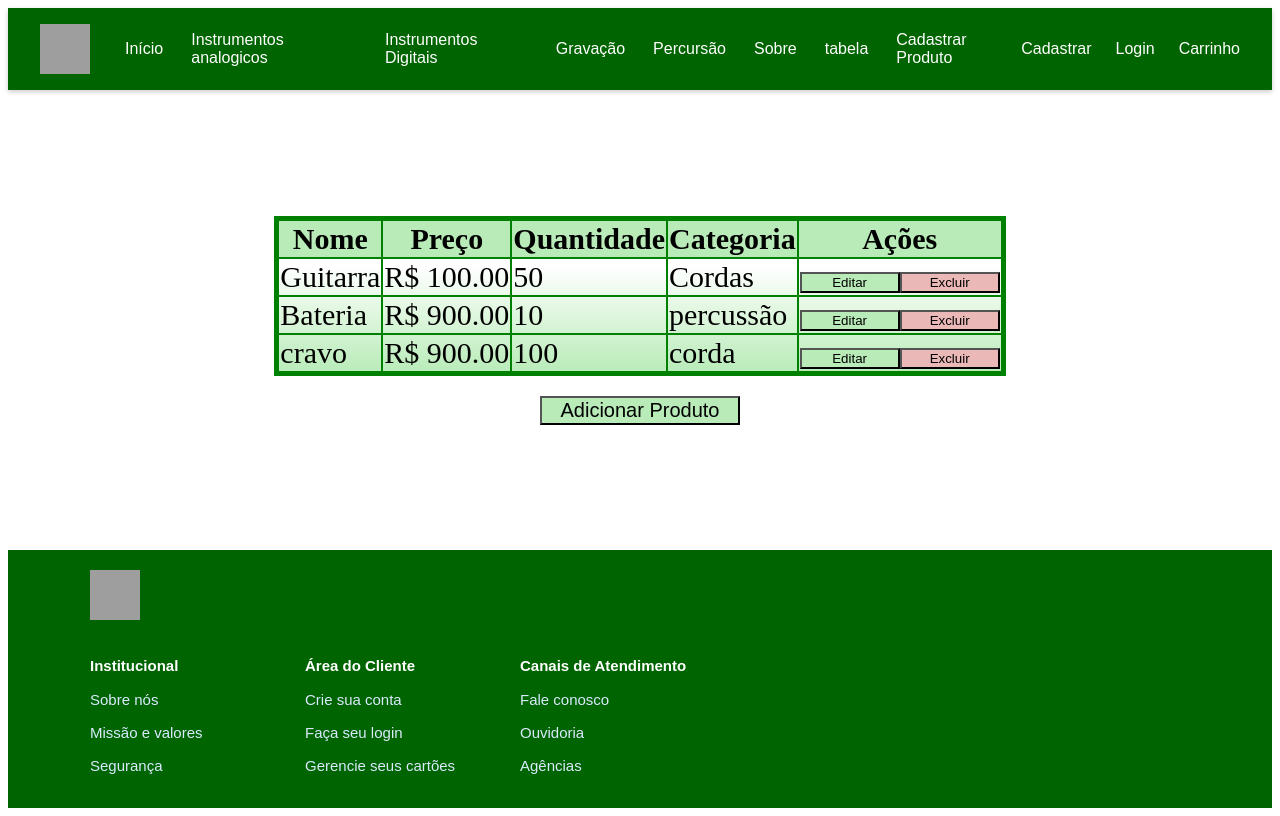
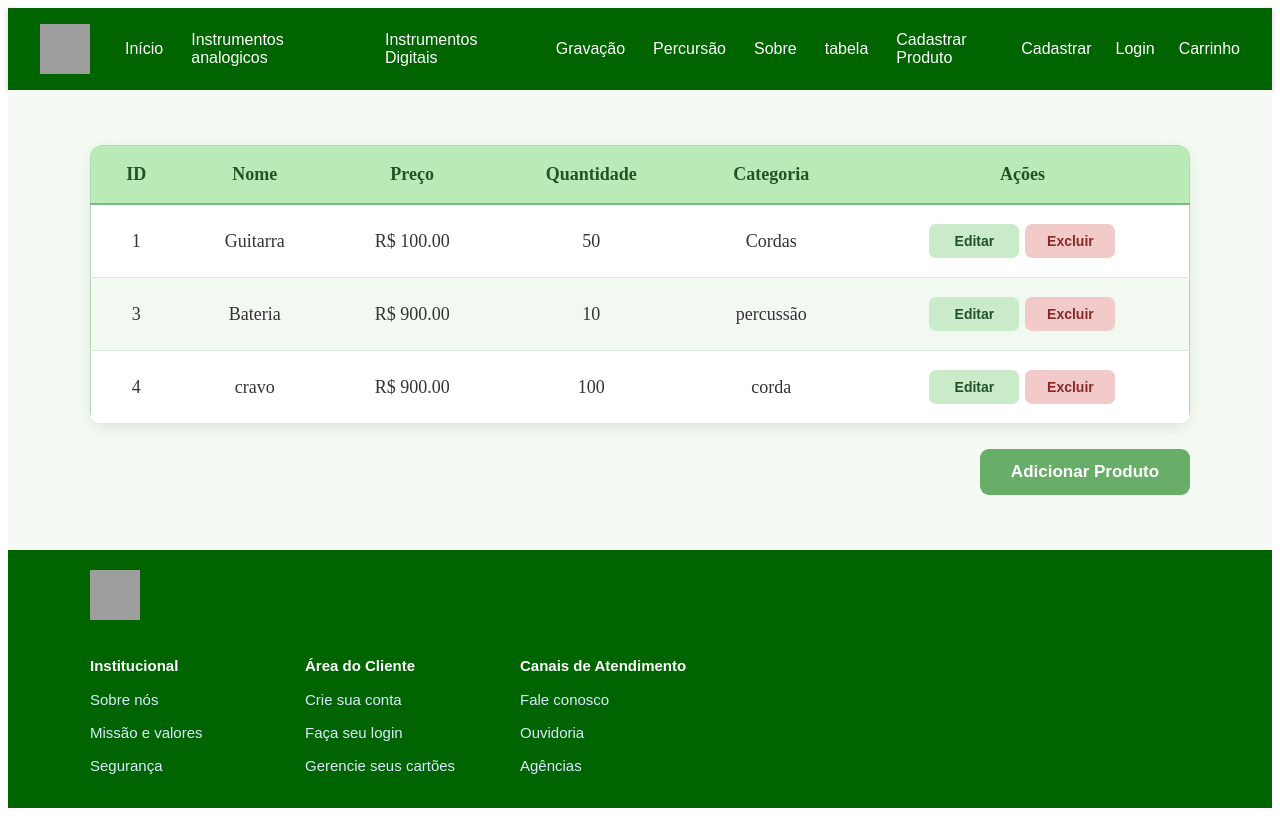
Before and after one commit to TaffarelAS/ProjectPI, an Angular app: page /tabel_prods in a window 1280 px wide. Built offline with nearby package versions, Linux system fonts and the light colour scheme; data requests are answered from the project's data file; grey boxes are pictures that could not be loaded.

Commit message:
tabela estilizada e comentários adicionados

```diff
--- a/src/app/pages/cadastro-produtos/cadastro-produtos.html
+++ b/src/app/pages/cadastro-produtos/cadastro-produtos.html
@@ -1,4 +1,6 @@
 <form>
+    <!-- Cada referência (#nome, #preco etc.) permite ler o valor atual do campo.
+         O clique em Cadastrar passa esses valores ao componente, que valida e envia os dados. -->
     <input type="text" placeholder="Nome" class="form-control" #nome>
 
     <input type="number" placeholder="Preço" class="form-control" #preco>
@@ -17,6 +19,7 @@
         <input type="button" value="Cadastrar"
             (click)="cadastrarProduto(nome.value, preco.value, quantidade.value, categoria.value)">
 
+        <!-- Abre a página da tabela; a lista é carregada pela própria página ao ser aberta. -->
         <input type="button" routerLink="/tabel_prods" value="Produtos Cadastrados">
     </div>
 </form>
--- a/src/app/pages/tabel-prods/tabel-prods.css
+++ b/src/app/pages/tabel-prods/tabel-prods.css
@@ -1,3 +1,4 @@
+
 :host {
     box-sizing: border-box;
     display: flex;
@@ -5,53 +6,146 @@
     flex-direction: column;
     align-items: center;
     justify-content: center;
-    gap: 20px;
+    gap: 25px;
     min-height: 0;
-    padding: 24px;
+    padding: 30px;
+    background-color: #f5faf5;
 }
 
+/* Container da tabela */
 .tabela-container {
-    max-width: 100%;
+    width: 100%;
+    max-width: 1100px;
     max-height: 55vh;
     overflow: auto;
+    border-radius: 12px;
+    box-shadow: 0 4px 15px rgba(0, 80, 0, 0.10);
 }
 
-table{
-    border: 5px solid green;
+/* Tabela */
+table {
+    width: 100%;
     border-collapse: collapse;
-    font-size: 30px;
-    background: linear-gradient(to bottom, white 30%, rgb(184, 235, 184) 100%);
+    font-size: 18px;
+    background-color: white;
     margin-inline: auto;
+    border: 1px solid #b5d6b5;
 }
 
+/* Cabeçalho */
 th {
     position: sticky;
     top: 0;
-    background: rgb(184, 235, 184);
+    z-index: 1;
+    background-color: #b8ebb8;
+    color: #245224;
+    font-weight: 700;
+    padding: 18px 22px;
+    border-bottom: 2px solid #7fb77f;
+    text-align: center;
 }
 
-td{
-    border: 2px solid green;
+/* Células */
+td {
+    padding: 16px 22px;
+    border-bottom: 1px solid #dcebdc;
+    text-align: center;
+    color: #333;
 }
 
-th{
-    border: 2px solid green;
+/* Efeito alternado nas linhas */
+tbody tr:nth-child(even) {
+    background-color: #f1f9f1;
 }
 
-.acoes{
-    width: 100px;
+/* Efeito ao passar o mouse */
+tbody tr:hover {
+    background-color: #e2f3e2;
+    transition: background-color 0.2s ease;
 }
 
-.edt {
-    background: rgb(184, 235, 184) 100%;
+/* Botões de ação */
+.acoes {
+    width: 90px;
+    padding: 9px 12px;
+    margin: 3px;
+    border: none;
+    border-radius: 7px;
+    font-size: 14px;
+    font-weight: 600;
+    cursor: pointer;
+    transition: 0.2s ease;
 }
 
-.exc {
-    background: rgb(235, 184, 184) 100%;
+/* Editar */
+.edt {
+    background-color: #c9ebc9;
+    color: #245224;
 }
 
-.add{
-    font-size: 20px;
-    width: 200px;
-    background: rgb(184, 235, 184) 100%;
+.edt:hover {
+    background-color: #91d391;
+    transform: translateY(-2px);
 }
+
+/* Excluir */
+.exc {
+    background-color: #f3caca;
+    color: #8b2929;
+}
+
+.exc:hover {
+    background-color: #e9a5a5;
+    transform: translateY(-2px);
+}
+
+/* Container adicionar */
+.adicionar-container {
+    width: 100%;
+    max-width: 1100px;
+    display: flex;
+    justify-content: flex-end;
+}
+
+/* Botão adicionar */
+.add {
+    font-size: 17px;
+    font-weight: 600;
+    width: 210px;
+    padding: 13px 18px;
+    border: none;
+    border-radius: 9px;
+    background-color: #68ad68;
+    color: white;
+    cursor: pointer;
+    transition: 0.2s ease;
+}
+
+.add:hover {
+    background-color: #4c944c;
+    transform: translateY(-2px);
+}
+
+/* Responsividade */
+@media (max-width: 768px) {
+    :host {
+        padding: 15px;
+    }
+
+    table {
+        font-size: 15px;
+    }
+
+    th, td {
+        padding: 12px 8px;
+    }
+
+    .acoes {
+        width: auto;
+        padding: 8px;
+    }
+
+    .add {
+        width: 100%;
+    }
+}
--- a/src/app/pages/tabel-prods/tabel-prods.html
+++ b/src/app/pages/tabel-prods/tabel-prods.html
@@ -3,6 +3,7 @@
   <table>
     <thead>
       <tr>
+        <th>ID</th>
         <th>Nome</th>
         <th>Preço</th>
         <th>Quantidade</th>
@@ -12,9 +13,13 @@
     </thead>
 
     <tbody>
+      <!-- Percorre a lista reativa do serviço. O Angular usa o ID persistente como chave
+           estável para identificar cada linha quando a lista muda. -->
       @for (produto of produtoService.produtos(); track produto.id) {
         <tr>
+          <td>{{ produto.id }}</td>
           <td>{{ produto.nome }}</td>
+          <!-- Apresenta o preço com duas casas decimais, sem alterar o valor salvo. -->
           <td>R$ {{ produto.preco.toFixed(2) }}</td>
           <td>{{ produto.quantidade }}</td>
           <td>{{ produto.categoria }}</td>
@@ -23,12 +28,14 @@
             <button
               class="acoes edt"
               (click)="editarProduto(produto)">
+              <!-- Abre a edição do produto desta linha. -->
               Editar
             </button>
 
             <button
               class="acoes exc"
               (click)="excluirProduto(produto)">
+              <!-- Solicita confirmação e exclui o produto desta linha. -->
               Excluir
             </button>
           </td>
@@ -39,6 +46,7 @@
 </div>
 
 <div class="adicionar-container">
+  <!-- Navega ao formulário de cadastro; a tabela buscará os dados novamente ao ser aberta. -->
   <button
     class="add"
     [routerLink]="['/cadastro-produtos']">
```
Also changed, not shown: src/app/pages/cadastro-produtos/cadastro-produtos.ts (+8 -1 lines), src/app/pages/tabel-prods/tabel-prods.ts (+14 -0 lines), src/app/services/produto.ts (+8 -0 lines).
